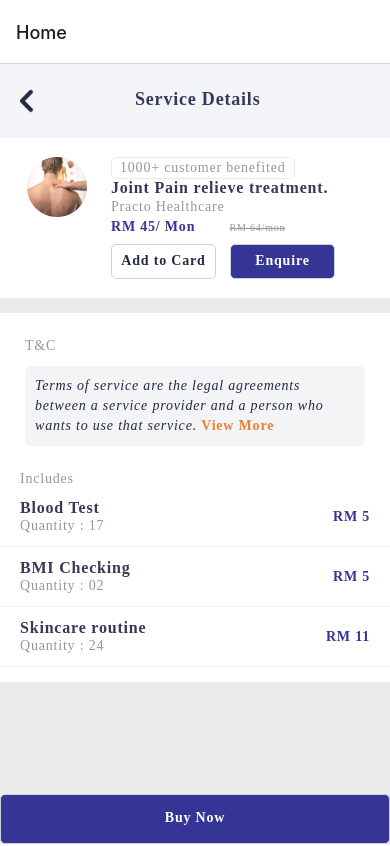
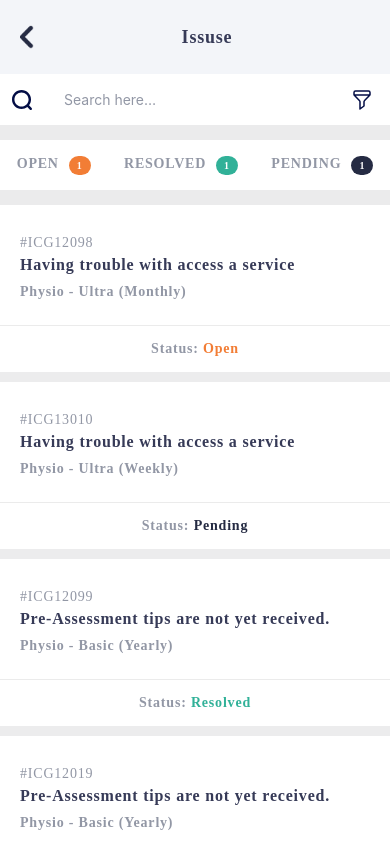
Before and after one commit to hariharan804/react-native, a React Native app: screen /IssuesList in a window 390 px wide. Shown: the top 846 px of the page. Built offline with nearby package versions, Linux system fonts and the light colour scheme.

Commit message:
issues screen added

```diff
--- a/app/components/MyStack/index.js
+++ b/app/components/MyStack/index.js
@@ -1,14 +1,20 @@
 import {createStackNavigator} from '@react-navigation/stack';
 import Intermediate from '../../screens/intermediate';
+import IssuesList from '../../screens/issuesList';
 import ServiceDetails from '../../screens/serviceDetails';
-
 const Stack = createStackNavigator();
 
 function MyStack() {
+  const option = {headerShown: false};
   return (
     <Stack.Navigator>
-       <Stack.Group>
-        <Stack.Screen name="Home" component={ServiceDetails} />
+      <Stack.Group>
+        <Stack.Screen
+          name="IssuesList"
+          options={option}
+          component={IssuesList}
+        />
+        <Stack.Screen name="Home" options={option} component={ServiceDetails} />
         <Stack.Screen name="Intermediate" component={Intermediate} />
       </Stack.Group>
     </Stack.Navigator>
--- /dev/null
+++ b/app/components/issueCard/index.js
@@ -0,0 +1,105 @@
+import React, {useEffect, useState} from 'react';
+import {StyleSheet, Text, View} from 'react-native';
+import PropTypes from 'prop-types';
+
+export default function IssueCard({item}) {
+    const {id, title, subTitle, status}  = item;
+  const [color, setColor] = useState('#f27d35');
+  useEffect(() => {
+    if (status.toLowerCase() == 'open') {
+      setColor('#f27d35');
+    }else if (status.toLowerCase() == 'resolved') {
+      setColor('#31b198');
+    } else {
+      setColor('#252b43');
+    }
+  }, [status]);
+
+  console.log(status.toLowerCase());
+  return (
+    <View style={styles.root}>
+      <View style={styles.detailsContainer}>
+        <Text style={styles.id}>{id}</Text>
+        <Text style={styles.title}>{title}</Text>
+        <Text style={styles.subTitle}>{subTitle}</Text>
+      </View>
+      <View style={styles.statusContainer}>
+        <Text style={styles.statusLable}>
+          Status:{' '}
+          <Text style={{...styles.statusValue, color: color}}>{status}</Text>
+        </Text>
+      </View>
+    </View>
+  );
+}
+
+const styles = StyleSheet.create({
+  root: {
+    marginTop: 10,
+    paddingVertical: 10,
+    backgroundColor: '#fff',
+  },
+  detailsContainer: {
+    padding: 20,
+  },
+  id: {
+    fontFamily: 'ProximaNova',
+    fontSize: 14,
+    fontWeight: '500',
+    letterSpacing: 0.8,
+    color: '#9297a5',
+    marginBottom: 5,
+  },
+  title: {
+    fontFamily: 'ProximaNova',
+    fontSize: 16,
+    fontWeight: '700',
+    letterSpacing: 0.8,
+    color: '#363a57',
+    marginBottom: 10,
+  },
+  subTitle: {
+    fontFamily: 'ProximaNova',
+    fontSize: 14,
+    fontWeight: '700',
+    letterSpacing: 0.8,
+    color: '#9297a5',
+    marginBottom: 5,
+  },
+  statusContainer: {
+    borderTopWidth: 1,
+    borderColor: '#ebebeb',
+    borderStyle: 'solid',
+    paddingTop: 15,
+    paddingBottom: 5,
+  },
+  statusLable: {
+    textAlign: 'center',
+    fontFamily: 'ProximaNova',
+    fontSize: 14,
+    fontWeight: '700',
+    letterSpacing: 0.8,
+    color: '#9297a5',
+  },
+  statusValue: {
+    fontFamily: 'ProximaNova',
+    fontSize: 14,
+    fontWeight: '700',
+    letterSpacing: 0.8,
+    color: '#9297a5',
+  },
+});
+
+IssueCard.prototype = {
+  id: PropTypes.string,
+  title: PropTypes.string,
+  subTitle: PropTypes.string,
+  status: PropTypes.string,
+};
+
+IssueCard.defaultProps = {
+  id: '#42HIL',
+  title: 'Title',
+  subTitle: 'Sub Title',
+  status: 'Resolved',
+};
--- /dev/null
+++ b/app/screens/issuesList/index.js
@@ -0,0 +1,245 @@
+import React from 'react';
+import {
+  FlatList,
+  Image,
+  SafeAreaView,
+  StatusBar,
+  StyleSheet,
+  Text,
+  TextInput,
+  View,
+} from 'react-native';
+import {Defs, G, Path, Svg} from 'react-native-svg';
+import IssueCard from '../../components/issueCard';
+
+const data = [
+  {
+    id: '#ICG12098',
+    title: 'Having trouble with access a service',
+    subTitle: 'Physio - Ultra (Monthly)',
+    status: 'Open',
+  },
+  {
+    id: '#ICG13010',
+    title: 'Having trouble with access a service',
+    subTitle: 'Physio - Ultra (Weekly)',
+    status: 'Pending',
+  },
+  {
+    id: '#ICG12099',
+    title: 'Pre-Assessment tips are not yet received.',
+    subTitle: 'Physio - Basic (Yearly)',
+    status: 'Resolved',
+  },
+  {
+    id: '#ICG12019',
+    title: 'Pre-Assessment tips are not yet received.',
+    subTitle: 'Physio - Basic (Yearly)',
+    status: 'Resolved',
+  },
+  {
+    id: '#ICG12044',
+    title: 'Pre-Assessment tips are not yet received.',
+    subTitle: 'Physio - Basic (Yearly)',
+    status: 'Resolved',
+  },
+];
+export default function IssuesList() {
+  return (
+    <SafeAreaView style={styles.root}>
+      <StatusBar
+        animated={true}
+        backgroundColor="#f3f5f9"
+        barStyle={'dark-content'}
+        showHideTransition={'fade'}
+        hidden={false}
+      />
+      <View style={styles.container}>
+        <View style={styles.header}>
+          <View style={styles.backBtn}>
+            <Image
+              style={styles.backArrow}
+              source={require('../../assets/images/arrow-right.png')}
+            />
+          </View>
+          <Text style={styles.title}>Issuse</Text>
+        </View>
+        <View style={styles.filterContainer}>
+          <View style={styles.search}>
+            <Svg
+              width="24px"
+              height="24px"
+              viewBox="0 0 24 24"
+              fill="none"
+              xmlns="http://www.w3.org/2000/svg">
+              <Path
+                fillRule="evenodd"
+                clipRule="evenodd"
+                d="M11.5122 4.43902C7.60446 4.43902 4.43902 7.60283 4.43902 11.5026C4.43902 15.4024 7.60446 18.5662 11.5122 18.5662C13.4618 18.5662 15.225 17.7801 16.5055 16.5055C17.7918 15.2251 18.5854 13.4574 18.5854 11.5026C18.5854 7.60283 15.4199 4.43902 11.5122 4.43902ZM2 11.5026C2 6.25314 6.26008 2 11.5122 2C16.7643 2 21.0244 6.25314 21.0244 11.5026C21.0244 13.6919 20.2822 15.7095 19.0374 17.3157L21.6423 19.9177C22.1188 20.3936 22.1193 21.1658 21.6433 21.6423C21.1673 22.1188 20.3952 22.1193 19.9187 21.6433L17.3094 19.037C15.7048 20.2706 13.6935 21.0052 11.5122 21.0052C6.26008 21.0052 2 16.7521 2 11.5026Z"
+                fill="#030D45"
+              />
+            </Svg>
+          </View>
+          <View style={styles.filterInput}>
+            <TextInput
+              style={styles.input}
+              placeholder="Search here…"
+              onChangeText={() => {
+                console.log('va');
+              }}
+              //   value={'text'}
+            />
+          </View>
+          <View style={styles.filterIcon}>
+            <Svg
+              width="24px"
+              height="24px"
+              viewBox="0 0 24 24"
+              id="magicoon-Regular"
+              xmlns="http://www.w3.org/2000/svg">
+              <Defs></Defs>
+              <G id="filter-Regular">
+                <Path
+                  fill="#030D45"
+                  id="filter-Regular-2"
+                  data-name="filter-Regular"
+                  className="cls-1"
+                  d="M18.5,2.25H5.5A2.252,2.252,0,0,0,3.25,4.5V6.586a1.736,1.736,0,0,0,.513,1.237l5.121,5.121a1.246,1.246,0,0,1,.366.885V21a.75.75,0,0,0,1.2.6l4-3a.75.75,0,0,0,.3-.6V13.829a1.246,1.246,0,0,1,.366-.885l5.121-5.121a1.736,1.736,0,0,0,.513-1.237V4.5A2.252,2.252,0,0,0,18.5,2.25Zm-13,1.5h13a.75.75,0,0,1,.75.75V6.25H4.75V4.5A.75.75,0,0,1,5.5,3.75Zm8.556,8.134a2.73,2.73,0,0,0-.806,1.945v3.8L10.75,19.5V13.829a2.73,2.73,0,0,0-.806-1.945L5.811,7.75H18.189Z"
+                />
+              </G>
+            </Svg>
+          </View>
+        </View>
+        <View style={styles.issuesCount}>
+          <View style={styles.textContainer}>
+            <Text style={styles.countingLable}>open</Text>
+            <View style={{...styles.countView, backgroundColor: '#f27d35'}}>
+              <Text style={styles.countingNumber}>1</Text>
+            </View>
+          </View>
+          <View style={styles.textContainer}>
+            <Text style={styles.countingLable}>RESOLVED</Text>
+            <View style={{...styles.countView, backgroundColor: '#31b198'}}>
+              <Text style={styles.countingNumber}>1</Text>
+            </View>
+          </View>
+          <View style={styles.textContainer}>
+            <Text style={styles.countingLable}>PENDING</Text>
+            <View style={{...styles.countView, backgroundColor: '#252b43'}}>
+              <Text style={styles.countingNumber}>1</Text>
+            </View>
+          </View>
+        </View>
+        <View>
+          <FlatList
+            data={data}
+            renderItem={renderItem}
+            keyExtractor={item => item.id}
+            // extraData={selectedId}
+          />
+        </View>
+      </View>
+    </SafeAreaView>
+  );
+}
+
+const renderItem = ({item}) => {
+  // const backgroundColor = item.id === selectedId ? "#6e3b6e" : "#f9c2ff";
+  // const color = item.id === selectedId ? 'white' : 'black';
+
+  return <IssueCard item={item} />;
+};
+
+const styles = StyleSheet.create({
+  root: {
+    flex: 1,
+  },
+  container: {
+    flex: 1,
+    backgroundColor: 'rgba(37, 43, 67, 0.03)',
+  },
+  header: {
+    display: 'flex',
+    flexDirection: 'row',
+    justifyContent: 'center',
+    backgroundColor: '#f3f5f9',
+    paddingHorizontal: 15,
+    paddingVertical: 25,
+  },
+  backArrow: {
+    width: 24,
+    height: 24,
+    alignContent: 'flex-start',
+    resizeMode: 'contain',
+  },
+  title: {
+    flex: 1,
+    fontFamily: 'ProximaNova',
+    fontSize: 18,
+    fontWeight: '600',
+    letterSpacing: 0.8,
+    color: '#363a57',
+    textAlign: 'center',
+    alignContent: 'center',
+  },
+  filterContainer: {
+    display: 'flex',
+    flexDirection: 'row',
+    justifyContent: 'flex-start',
+    alignItems: 'center',
+    backgroundColor: '#ffffff',
+    height: 51,
+    marginBottom: 15,
+  },
+  search: {
+    marginLeft: 10,
+    marginRight: 30,
+  },
+  filterInput: {
+    flex: 1,
+  },
+  input: {
+    color: '#9297a5',
+  },
+  filterIcon: {
+    marginLeft: 20,
+    width: 40,
+  },
+  issuesCount: {
+    display: 'flex',
+    flexDirection: 'row',
+    justifyContent: 'space-around',
+    alignItems: 'center',
+    backgroundColor: '#ffffff',
+    height: 50,
+    marginBottom: 5,
+  },
+  textContainer: {
+    flexDirection: 'row',
+  },
+  countView: {
+    marginLeft: 10,
+    borderRadius: 50,
+    paddingVertical: 4,
+    paddingHorizontal: 8,
+    // width: 20,
+    // height:20
+  },
+  countingLable: {
+    fontFamily: 'ProximaNova',
+    fontSize: 14,
+    textTransform: 'uppercase',
+    fontWeight: '700',
+    letterSpacing: 0.8,
+    color: '#9297a5',
+  },
+  countingNumber: {
+    fontFamily: 'ProximaNova',
+    fontSize: 10,
+    textAlign: 'center',
+    alignSelf: 'center',
+    fontWeight: '600',
+    letterSpacing: 0.8,
+    color: '#FFF',
+  },
+});
--- a/app/screens/serviceDetails/index.js
+++ b/app/screens/serviceDetails/index.js
@@ -27,6 +27,11 @@ const ServiceDetails = ({navigation}) => {
   const renderItem = ({item}) => (
     <Card title={item.title} quality={item.quality} rm={item.rm} />
   );
+
+  const clickFun = ()=>{
+    debugger
+    console.log("debug");
+  }
   return (
     <>
       <StatusBar
@@ -87,6 +92,7 @@ const ServiceDetails = ({navigation}) => {
                       width={105}
                       height={35}
                       color="#fff"
+                      onPress={()=>clickFun()}
                       bgColor="#353596"
                     />
                   </View>
```
